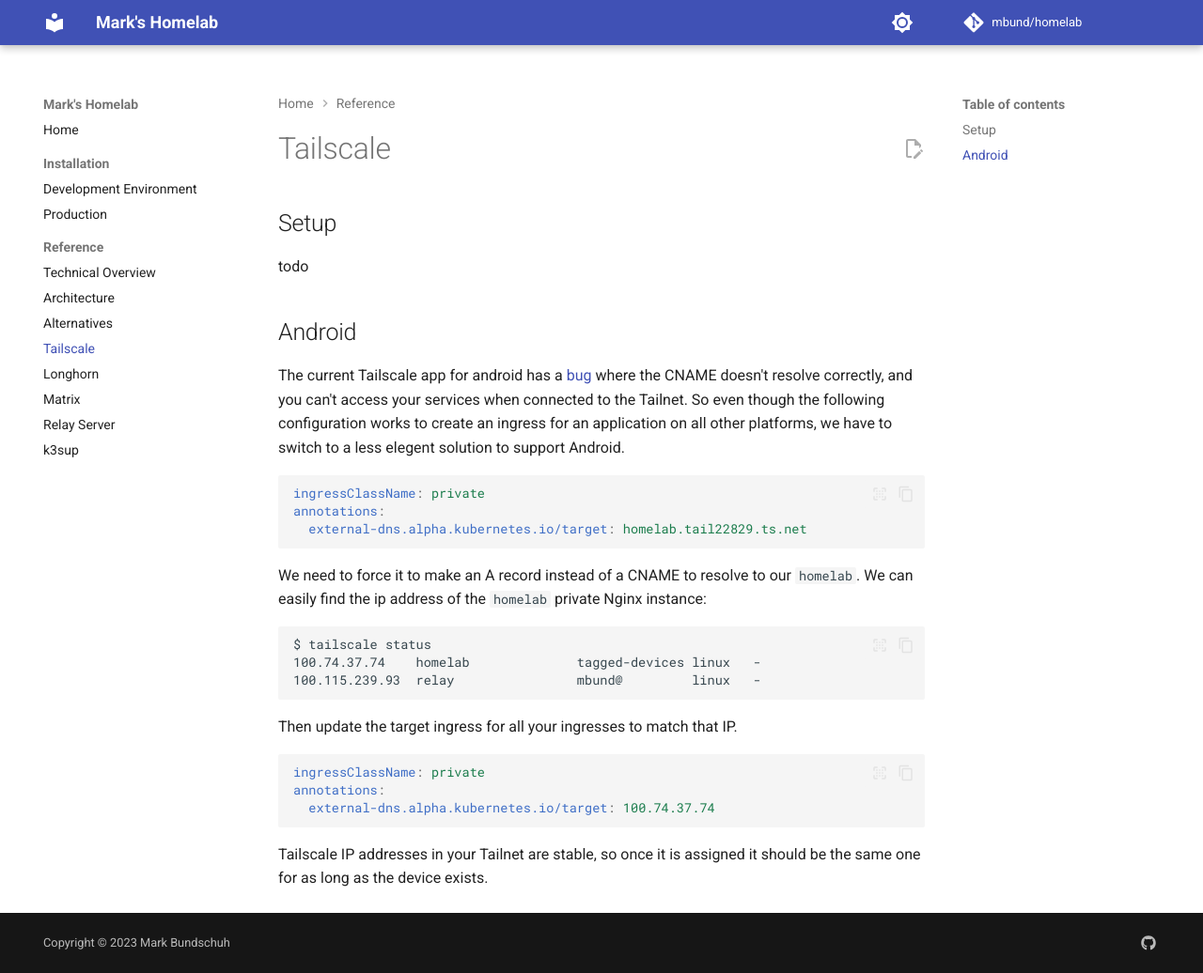
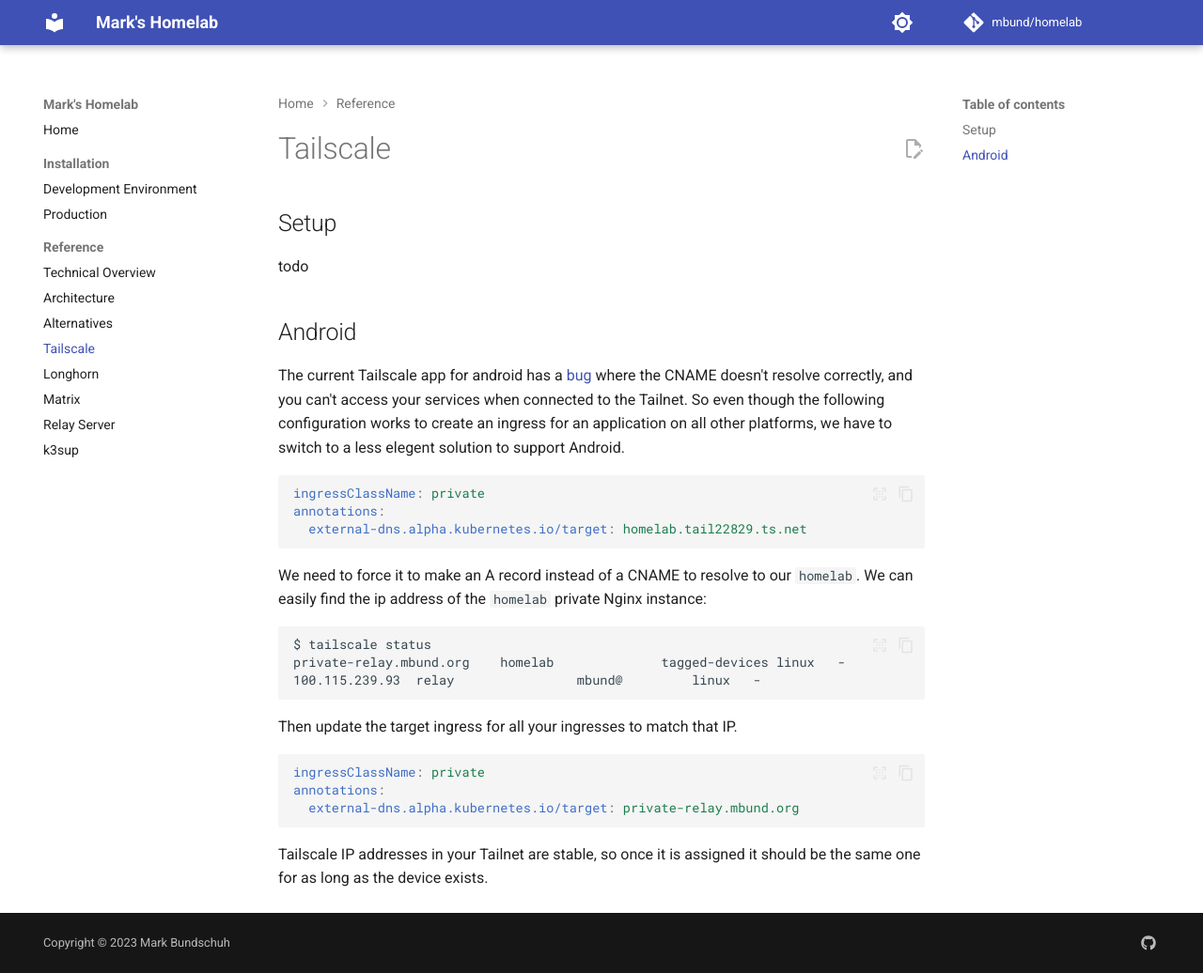
Before and after one commit to mbund/homelab, an MkDocs documentation site: the page built from docs/reference/tailscale.md, in a window 1280 px wide and 1036 px high. Shown: the whole window at 94% size. Built offline with MkDocs 1.6.1 and Material for MkDocs 9.7.7, drawn with Linux system fonts in a browser that asks for light colours; comment, search, counter and statistics services are not loaded.

Commit message:
use private relay

````diff
--- a/docs/reference/tailscale.md
+++ b/docs/reference/tailscale.md
@@ -18,7 +18,7 @@ We need to force it to make an A record instead of a CNAME to resolve to our `ho
 
 ```
 $ tailscale status
-100.74.37.74    homelab              tagged-devices linux   -
+private-relay.mbund.org    homelab              tagged-devices linux   -
 100.115.239.93  relay                mbund@         linux   -
 ```
 
@@ -27,7 +27,7 @@ Then update the target ingress for all your ingresses to match that IP.
 ```yaml
 ingressClassName: private
 annotations:
-  external-dns.alpha.kubernetes.io/target: 100.74.37.74
+  external-dns.alpha.kubernetes.io/target: private-relay.mbund.org
 ```
 
 Tailscale IP addresses in your Tailnet are stable, so once it is assigned it should be the same one for as long as the device exists.
````
Also changed, not shown: apps/media/values.yaml (+5 -5 lines), 7 other files.
